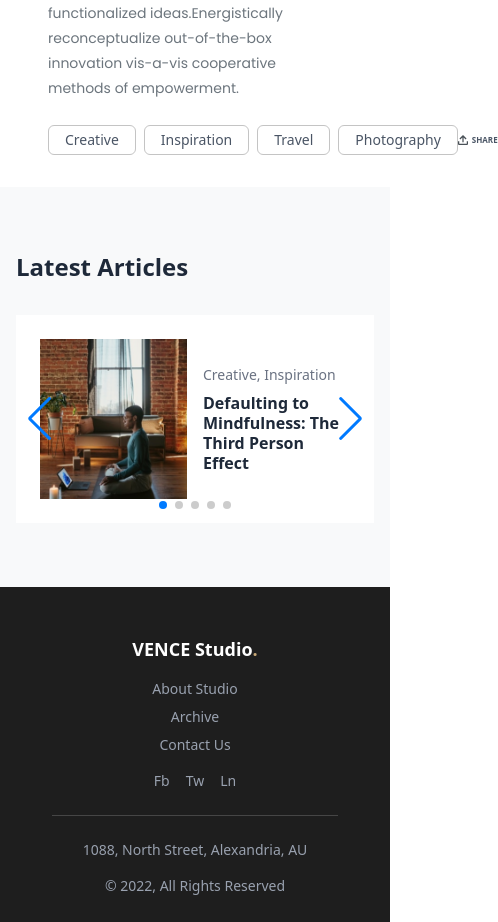
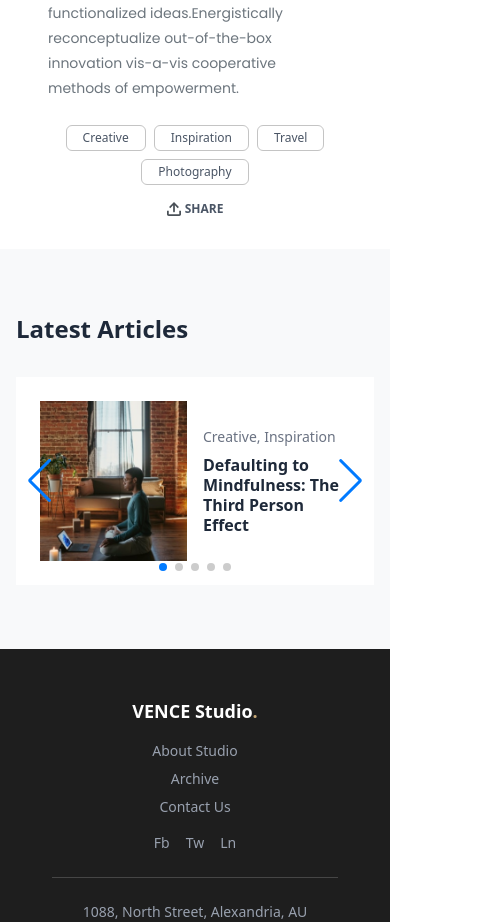
Before and after one commit to karinaveszeli/web-project, a React (Vite) app: page / in a window 390 px wide. Shown: the part 4220-5142 px from the top of the page, 498 px wide, since content can reach past the window. Built offline with nearby package versions, Linux system fonts and the light colour scheme.

Commit message:
fix categories  responsiveness for smaller screens

```diff
--- a/src/App.jsx
+++ b/src/App.jsx
@@ -102,30 +102,29 @@ const App = () => {
             ideas.Energistically reconceptualize out-of-the-box innovation vis-a-vis cooperative methods of empowerment.
           </p>
 
-          <div className="flex justify-between items-center mt-6">
-            <div className="flex space-x-2">
+          <div className="flex flex-col sm:flex-row justify-between items-center mt-6 gap-4">
+            <div className="flex flex-wrap justify-center sm:justify-start gap-2">
               {["Creative", "Inspiration", "Travel", "Photography"].map((category, index) => (
                 <a
                   key={index}
                   href={`/`}
-                  className="px-4 py-1 text-sm border border-[#C4C4C4] rounded-md text-gray-600 hover:bg-gray-100 transition"
+                  className="px-4 py-1 text-xs sm:text-sm md:text-base border border-[#C4C4C4] rounded-md text-gray-600 hover:bg-gray-100 transition"
                 >
                   {category}
                 </a>
               ))}
             </div>
+
             <a
               href="#"
-              className="flex items-center space-x-1 text-gray-600 font-bold text-[8px] hover:bg-gray-100 transition"
+              className="flex items-center space-x-1 text-gray-600 font-bold text-xs sm:text-sm md:text-base hover:bg-gray-100 transition"
             >
-              <svg width="10" height="10" viewBox="0 0 10 10" fill="none" xmlns="http://www.w3.org/2000/svg">
+              <svg width="14" height="14" viewBox="0 0 10 10" fill="none" xmlns="http://www.w3.org/2000/svg">
                 <path d="M4.375 6.8663C4.375 7.21148 4.65482 7.4913 5 7.4913C5.34518 7.4913 5.625 7.21148 5.625 6.8663V2.3927L7.65172 4.41942L8.53561 3.53553L5.00007 0L1.46454 3.53553L2.34842 4.41942L4.375 2.39284V6.8663Z" fill="#495057" />
                 <path d="M0 6.25H1.25V8.75H8.75V6.25H10V8.75C10 9.44035 9.44036 10 8.75 10H1.25C0.559644 10 0 9.44035 0 8.75V6.25Z" fill="#495057" />
               </svg>
-
               <span>SHARE</span>
             </a>
-
           </div>
 
 
```
